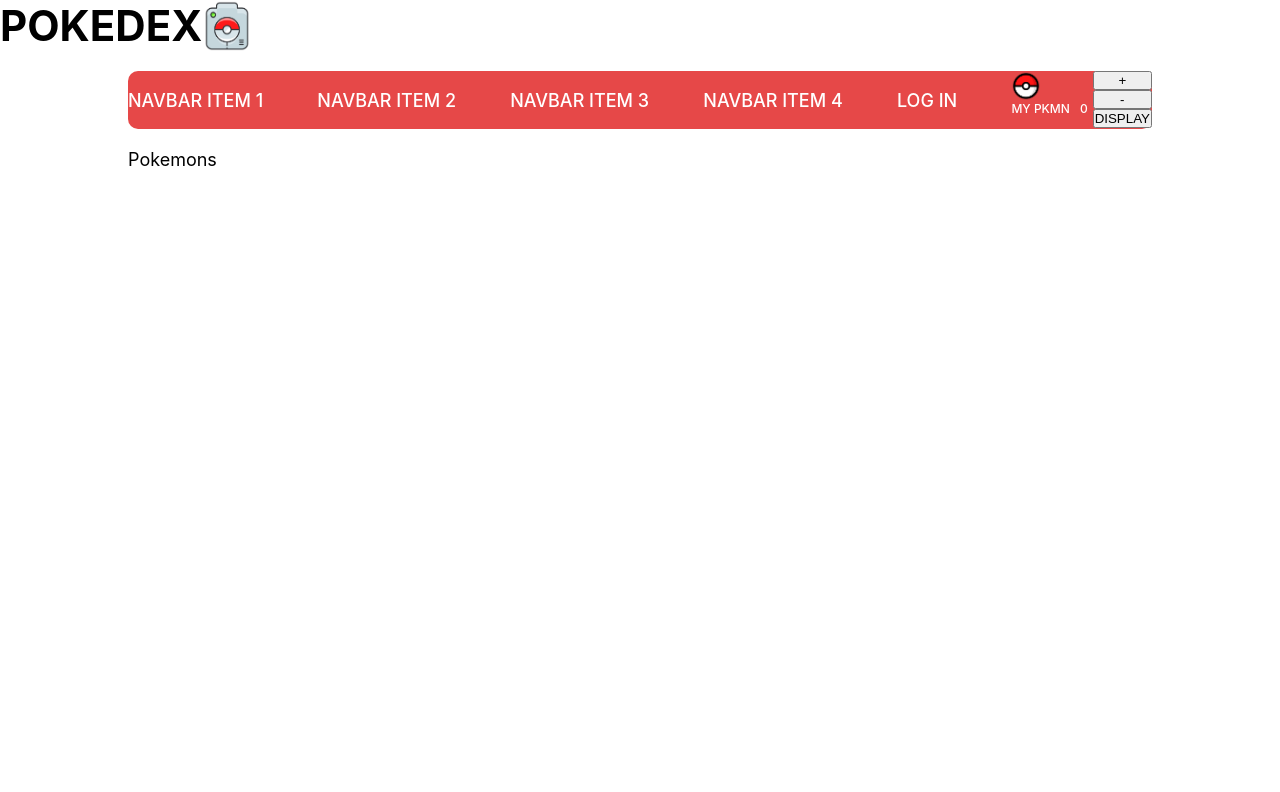
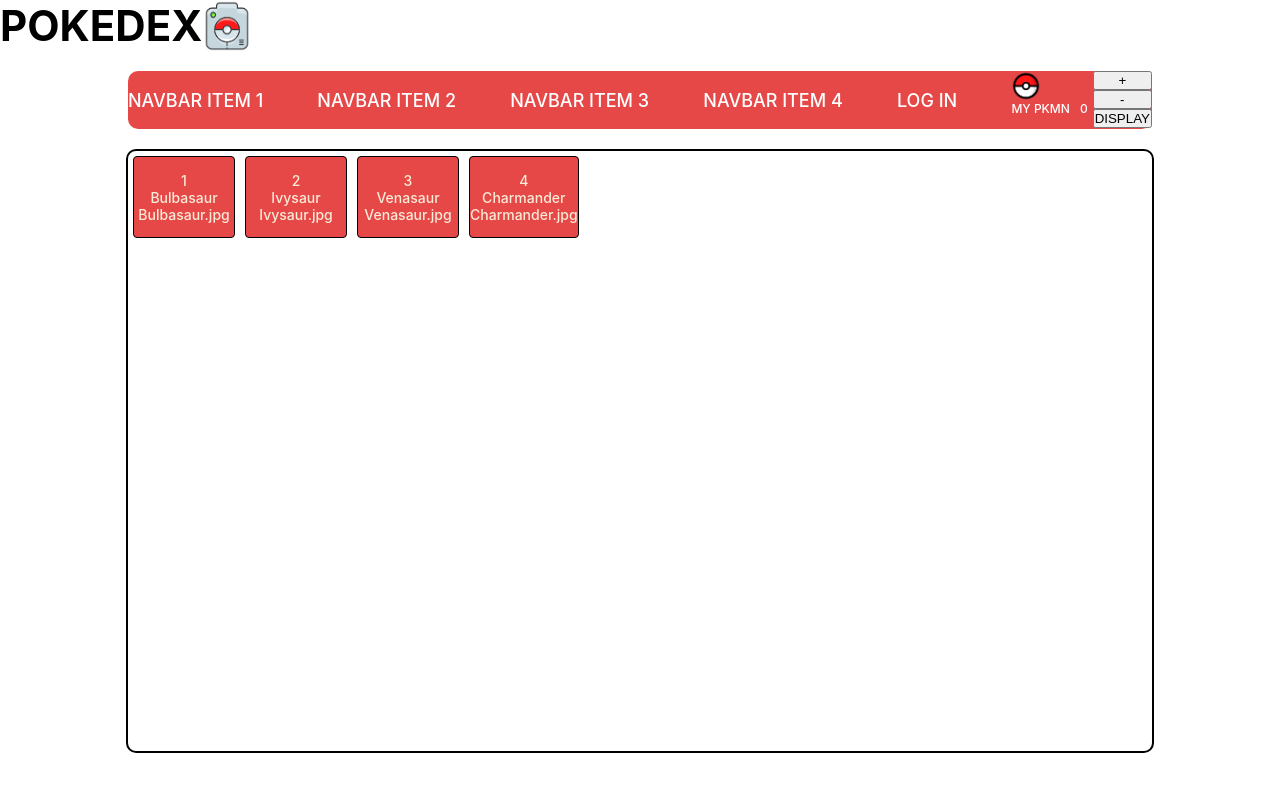
Before and after one commit to iHoerth/PokeCommerce, a React (Create React App) app: page / in a window 1280 px wide. Shown: the top 792 px of the page. Built offline with nearby package versions, Linux system fonts and the light colour scheme.

Commit message:
Desafio Catalogo con MAP

```diff
--- a/src/App.css
+++ b/src/App.css
@@ -57,6 +57,7 @@
 }
 
 .pokemonContainer{
+  border: 2px solid;
   border-radius: 10px;
   display: flex;
   justify-content: space-between;
@@ -79,3 +80,29 @@
   display:flex;
   flex-direction: column;
 }
+
+#itemContainer{
+  border: 2px solid;
+  border-radius: 10px;
+  display: flex;
+  width: 80vw;
+  min-height: 600px;
+  margin: 20px auto;
+  font-size: 18px;
+}
+
+#card{
+  display: flex;
+  flex-direction: column;
+  align-items: center;
+  justify-content: center;
+  margin: 5px;
+  height: 80px;
+  min-width: 100px;
+  background-color: #E64848;
+  font-size: 14px;
+  font-weight: 500;
+  color:antiquewhite;
+  border: 1px solid black;
+  border-radius: 4px;
+}
--- a/src/App.js
+++ b/src/App.js
@@ -1,14 +1,12 @@
 import './App.css';
-import NavBar from './components/NavBar';
-import PokemonList from './components/PokemonList';
+import Landing from './components/Landing';
 
 
 function App() {
 
   return (
     <div className="App">
-      <NavBar />
-      <PokemonList greetings={'Pokemons'}/>
+      <Landing />
     </div>
   );
 }
--- /dev/null
+++ b/src/components/Item.js
@@ -0,0 +1,14 @@
+import React from 'react'
+
+export const Item = ({id,title,price,pictureUrl}) => {
+  return (
+    <div id="card">
+      <div>{id}</div>
+      <div>{title}</div>
+      <div>{price}</div>
+      <div>{pictureUrl}</div>
+    </div>
+  )
+}
+
+export default Item;
--- /dev/null
+++ b/src/components/ItemContainer.js
@@ -0,0 +1,66 @@
+import React from 'react'
+import Item from './Item'
+import {useEffect, useState} from 'react'
+
+const pokemonArray = [
+  {
+    name: 'Bulbasaur',
+    id: 1,
+    pictureUrl: 'Bulbasaur.jpg'
+  },
+  {
+    name: 'Ivysaur',
+    id: 2,
+    pictureUrl: 'Ivysaur.jpg'
+  },
+  {
+    name: 'Venasaur',
+    id: 3,
+    pictureUrl: 'Venasaur.jpg'
+  },
+  {
+    name: 'Charmander',
+    id: 4,
+    pictureUrl: 'Charmander.jpg'
+  },
+]
+
+
+const ItemContainer = () => {
+  const [pokemons,setPokemons] = useState([]);
+
+  const getPoke = () => {
+    return new Promise((resolve,reject) => {
+      setTimeout(() => {
+        resolve(pokemonArray);
+      },1200)
+    })
+  }
+
+  useEffect(() => {
+    const asyncFunction = async() => {
+      try{
+        const pokeList = await getPoke();
+        setPokemons(pokeList);
+      } catch (error) {
+        console.log('hubo un error')
+      }
+    }
+    asyncFunction();
+  },[])
+
+
+  return (
+    <div id="itemContainer">
+      {
+        pokemons.map(poke =>{
+          return(
+            <Item key={poke.id} id={poke.id} title={poke.name} pictureUrl={poke.pictureUrl}/>
+          )
+        })
+      }
+    </div>
+  )
+}
+
+export default ItemContainer;
--- /dev/null
+++ b/src/components/Landing.js
@@ -0,0 +1,15 @@
+// import Item from './Item';
+import NavBar from './NavBar';
+import React, {useEffect, useState} from 'react'
+import ItemContainer from './ItemContainer';
+
+function Landing() {
+  return (
+    <div className="landing">
+      <NavBar />
+      <ItemContainer />
+    </div>
+  );
+}
+
+export default Landing;
--- a/src/components/PokemonList.js
+++ /dev/null
@@ -1,9 +0,0 @@
-import React from 'react'
-
-const PokemonList = ({greetings}) => {
-  return (
-    <div className="pokemonContainer">{greetings}</div>
-  )
-}
-
-export default PokemonList
```
Also changed, not shown: src/data/arregloPokemones.js (added, +17 -0 lines).
